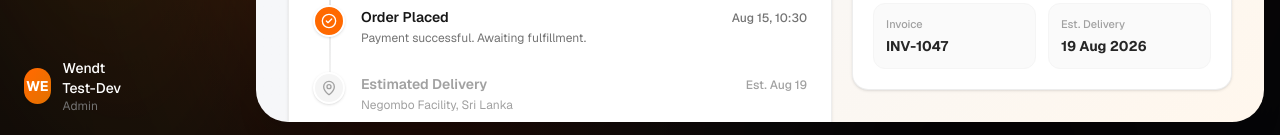
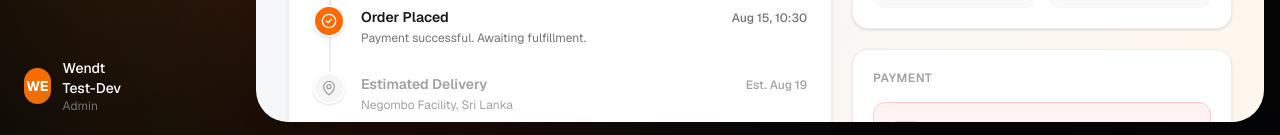
Before and after one commit to lifewithwendy/vertex-customer-app, a Next.js app: page /tracking in a window 1280 px wide. Shown: the part 662-797 px from the top of the page. Built offline with nearby package versions, Linux system fonts and the light colour scheme.

Commit message:
Add payment status for tracking screen

```diff
--- a/src/app/(dashboard)/tracking/page.tsx
+++ b/src/app/(dashboard)/tracking/page.tsx
@@ -12,6 +12,9 @@ import {
   Calendar,
   Hash,
   FileText,
+  CreditCard,
+  Clock,
+  CalendarClock,
 } from "lucide-react";
 
 type TrackingEvent = {
@@ -151,6 +154,60 @@ const statusConfig: Record<Shipment["status"], { bg: string; text: string; borde
   "Out for Delivery": { bg: "bg-purple-50", text: "text-purple-700", border: "border-purple-200", dot: "bg-purple-500", label: "Out for Delivery" },
 };
 
+type InvoicePayment = {
+  invoice_id: string;
+  total_amount: number;
+  status: "Paid" | "Unpaid" | "Rescheduled";
+  rescheduled_date?: string;
+};
+
+const invoiceData: Record<string, InvoicePayment> = {
+  "INV-1042": { invoice_id: "INV-1042", total_amount: 4850, status: "Unpaid" },
+  "INV-1043": { invoice_id: "INV-1043", total_amount: 6200, status: "Paid" },
+  "INV-1044": { invoice_id: "INV-1044", total_amount: 3200, status: "Rescheduled", rescheduled_date: "2026-08-25" },
+  "INV-1045": { invoice_id: "INV-1045", total_amount: 8150, status: "Unpaid" },
+  "INV-1046": { invoice_id: "INV-1046", total_amount: 5000, status: "Paid" },
+  "INV-1047": { invoice_id: "INV-1047", total_amount: 2800, status: "Unpaid" },
+};
+
+const paymentConfig: Record<InvoicePayment["status"], {
+  icon: React.ElementType;
+  label: string;
+  bg: string;
+  border: string;
+  text: string;
+  amountColor: string;
+  iconColor: string;
+}> = {
+  Paid: {
+    icon: CheckCircle2,
+    label: "Paid",
+    bg: "bg-green-50 dark:bg-green-950/20",
+    border: "border-green-200 dark:border-green-800/40",
+    text: "text-green-700 dark:text-green-400",
+    amountColor: "text-green-800 dark:text-green-300",
+    iconColor: "text-green-500 dark:text-green-400",
+  },
+  Unpaid: {
+    icon: CreditCard,
+    label: "Unpaid",
+    bg: "bg-red-50 dark:bg-red-950/20",
+    border: "border-red-200 dark:border-red-800/40",
+    text: "text-red-700 dark:text-red-400",
+    amountColor: "text-red-800 dark:text-red-300",
+    iconColor: "text-red-500 dark:text-red-400",
+  },
+  Rescheduled: {
+    icon: CalendarClock,
+    label: "Payment Rescheduled",
+    bg: "bg-blue-50 dark:bg-blue-950/20",
+    border: "border-blue-200 dark:border-blue-800/40",
+    text: "text-blue-700 dark:text-blue-400",
+    amountColor: "text-blue-800 dark:text-blue-300",
+    iconColor: "text-blue-500 dark:text-blue-400",
+  },
+};
+
 function formatDate(iso: string) {
   return new Date(iso).toLocaleDateString("en-GB", { day: "2-digit", month: "short", year: "numeric" });
 }
@@ -172,6 +229,8 @@ export default function TrackingPage() {
   const completedEvents = shipment.events.filter((e) => e.completed);
   const totalSteps = shipment.events.length;
   const progress = Math.round((completedEvents.length / totalSteps) * 100);
+  const invoice = invoiceData[shipment.invoice_id];
+  const pc = invoice ? paymentConfig[invoice.status] : null;
 
   return (
     <div className="p-6 sm:p-8 h-full flex flex-col gap-6 overflow-y-auto">
@@ -464,7 +523,35 @@ export default function TrackingPage() {
               ))}
             </div>
           </div>
+
+          {/* Payment Status Card */}
+          {invoice && pc && (
+            <div className="bg-white dark:bg-zinc-900 rounded-2xl border border-neutral-200/70 dark:border-zinc-700/60 shadow-sm p-5">
+              <h3 className="text-xs font-semibold text-neutral-400 dark:text-neutral-500 uppercase tracking-wider mb-4">Payment</h3>
+              <div className={`rounded-xl border p-4 ${pc.bg} ${pc.border}`}>
+                <div className="flex items-center justify-between gap-3">
+                  <div className="flex items-center gap-2.5 min-w-0">
+                    <div className={`w-8 h-8 rounded-lg flex items-center justify-center shrink-0 bg-white/60 dark:bg-black/20 border ${pc.border}`}>
+                      <pc.icon className={`w-4 h-4 ${pc.iconColor}`} />
+                    </div>
+                    <div className="min-w-0">
+                      <p className={`text-sm font-bold ${pc.text}`}>{pc.label}</p>
+                      <p className="text-xs text-neutral-500 dark:text-neutral-400 truncate">{invoice.invoice_id}</p>
+                    </div>
+                  </div>
+                  <p className={`text-base font-bold shrink-0 ${pc.amountColor}`}>LKR {invoice.total_amount.toLocaleString()}</p>
+                </div>
+                {invoice.status === "Rescheduled" && invoice.rescheduled_date && (
+                  <div className={`mt-3 pt-3 border-t ${pc.border} flex items-center gap-1.5`}>
+                    <CalendarClock className={`w-3.5 h-3.5 shrink-0 ${pc.iconColor}`} />
+                    <p className={`text-xs font-medium ${pc.text}`}>Rescheduled to {invoice.rescheduled_date}</p>
+                  </div>
+                )}
+              </div>
+            </div>
+          )}
         </div>
+
       </div>
     </div>
   );
```
